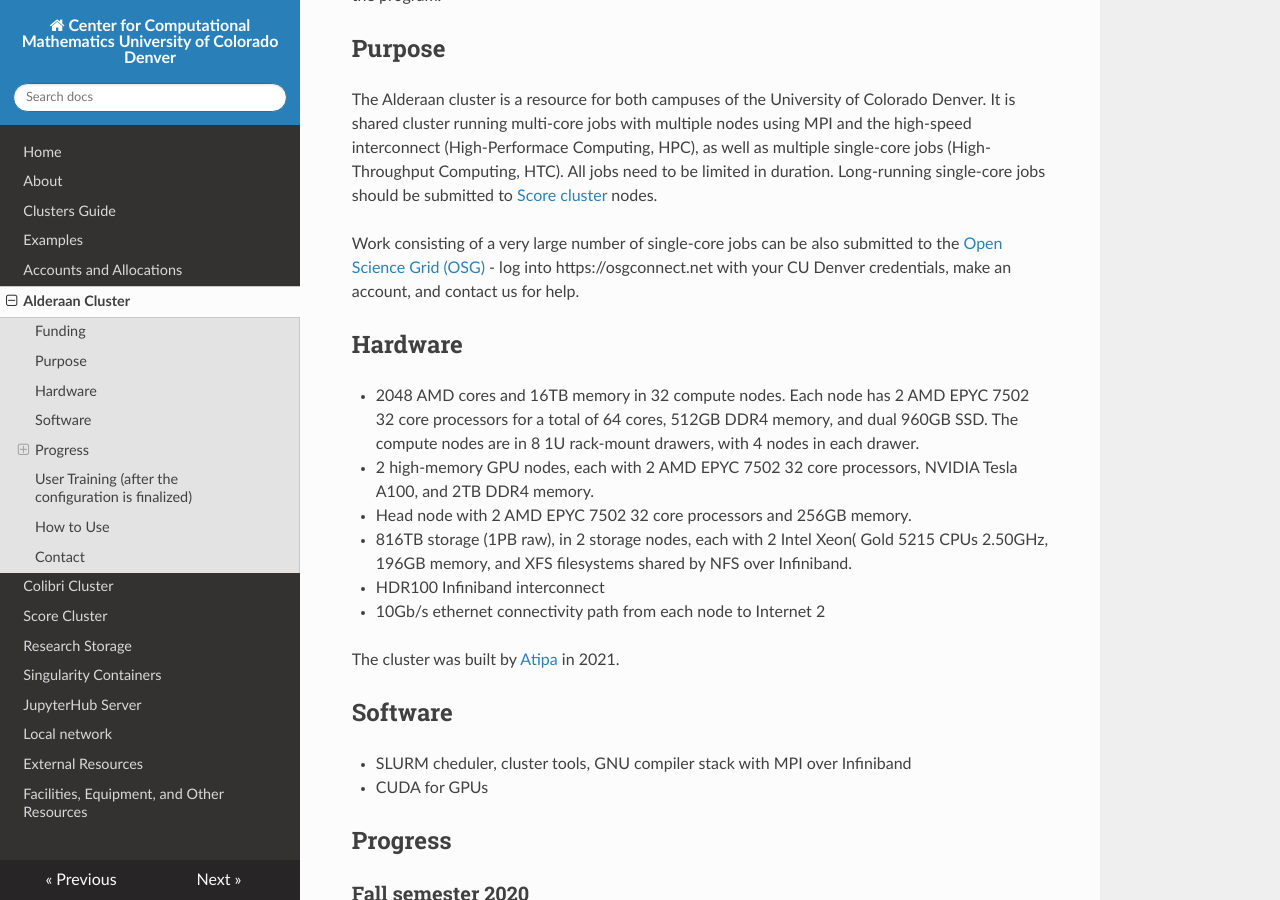
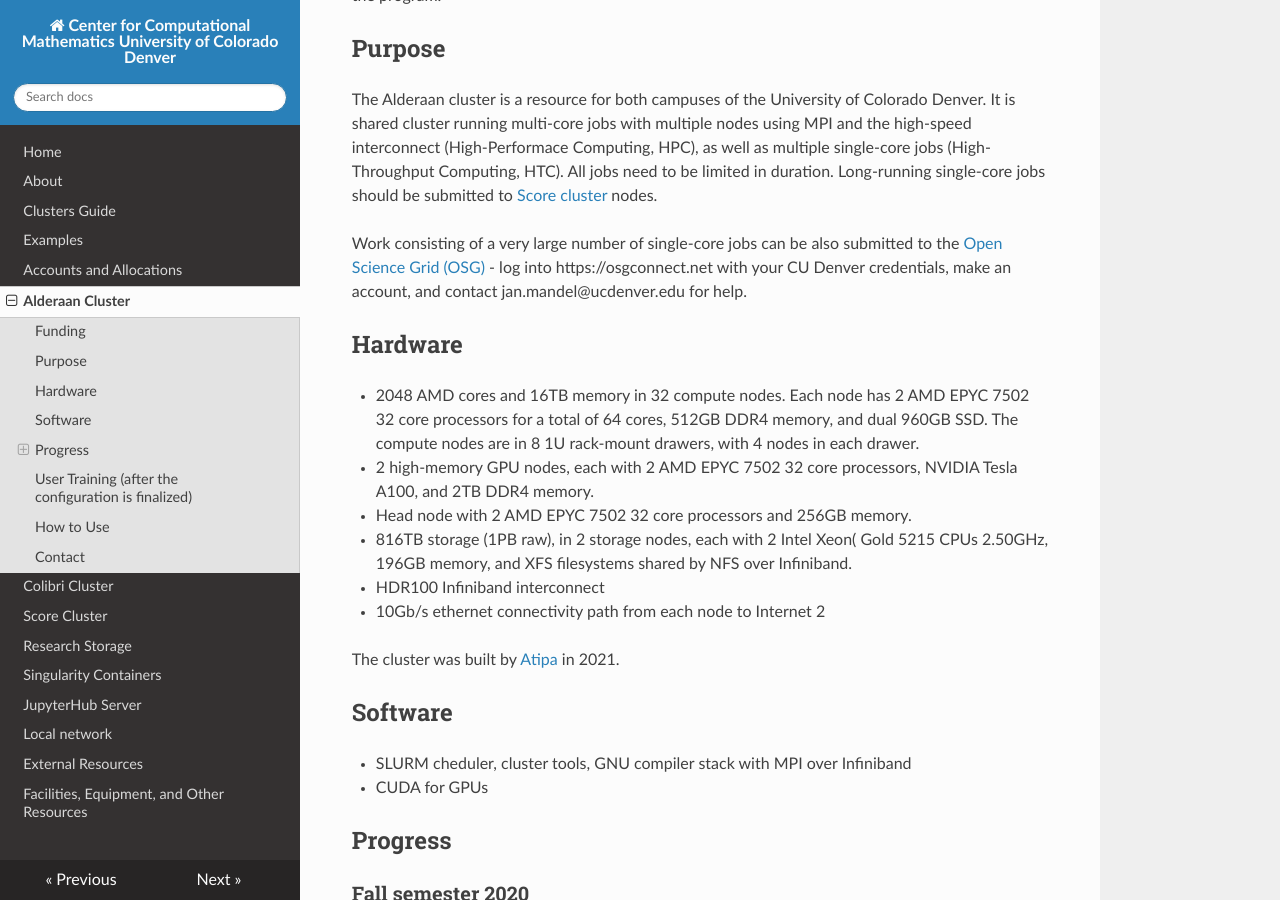
Before and after one commit to ccmucdenver/ccm-docs, an MkDocs documentation site: the page built from docs/alderaan.md, in a window 1280 px wide and 900 px high, scrolled down 304 px. Built offline with MkDocs 1.6.1, drawn with Linux system fonts in a browser that asks for light colours; nearby versions of some CDN libraries.

Commit message:
Update alderaan.md

```diff
--- a/docs/alderaan.md
+++ b/docs/alderaan.md
@@ -6,7 +6,7 @@ This cluster is funded by [NSF grant 2019089 CC* Compute: Accelerating Science a
 ## Purpose
 The Alderaan cluster is a resource for both campuses of the University of Colorado Denver. It is shared cluster running multi-core jobs with multiple nodes using MPI and the high-speed interconnect (High-Performace Computing, HPC), as well as multiple single-core jobs (High-Throughput Computing, HTC). All jobs need to be limited in duration. Long-running single-core jobs should be submitted to [Score cluster](../score/) nodes.
 
-Work consisting of a very large number of single-core jobs can be also submitted to the [Open Science Grid (OSG)](https://opensciencegrid.org) - log into https://osgconnect.net with your CU Denver credentials, make an account, and contact us for help.
+Work consisting of a very large number of single-core jobs can be also submitted to the [Open Science Grid (OSG)](https://opensciencegrid.org) - log into https://osgconnect.net with your CU Denver credentials, make an account, and contact jan.mandel@ucdenver.edu for help.
 
 ## Hardware
 * 2048 AMD cores and 16TB memory in 32 compute nodes. Each node has 2 AMD EPYC 7502 32 core processors for a total of 64 cores, 512GB DDR4 memory, and dual 960GB SSD. The compute nodes are in 8 1U rack-mount drawers, with 4 nodes in each drawer.
```
